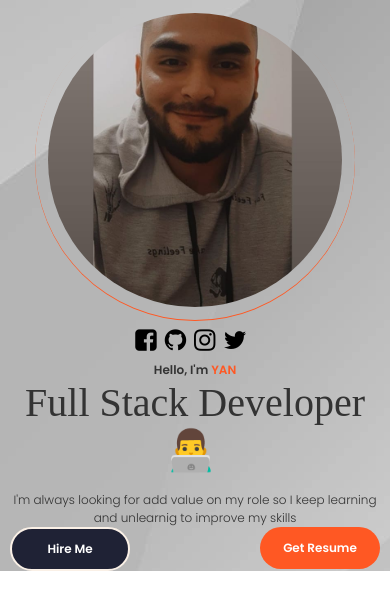
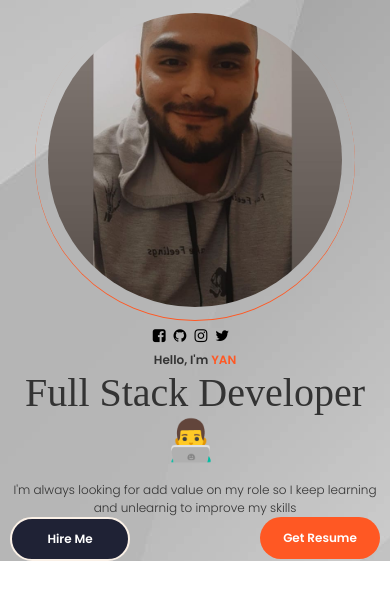
Before and after one commit to yancertuche/portafolio, a React (Create React App) app: page / in a window 390 px wide. Shown: the top 610 px of the page. Built offline with nearby package versions, Linux system fonts and the light colour scheme; a web font is replaced by a local one.

Commit message:
change size icons in small screens

```diff
--- a/src/PortafolioContainer/Home/Profile.css
+++ b/src/PortafolioContainer/Home/Profile.css
@@ -138,6 +138,9 @@
         margin: 0 !important;
     }
 
+    .colz .colz-icon i{
+        font-size: 15px;
+    }
     .profile-options{
         display: flex;
         justify-content: space-between;
```
